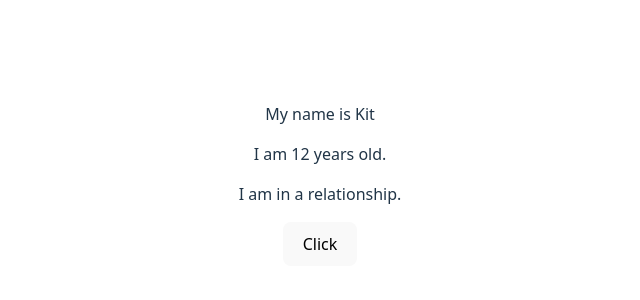
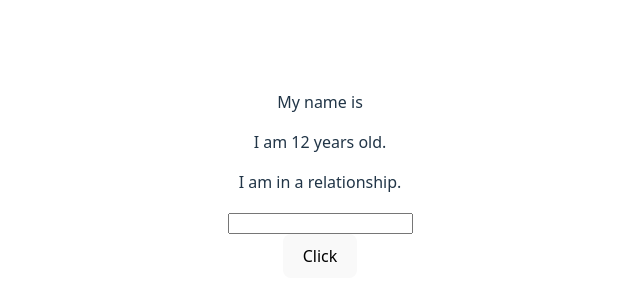
Before and after one commit to Uni-T17/React-Basic, a React (Vite) app in the folder 01-react-basic/: page / in a window 1280 px wide. Shown: the part 224-524 px from the top of the page, without its empty margins (320-960 px from the left). Built offline with nearby package versions, Linux system fonts and the light colour scheme.

Commit message:
Learn set state with object

```diff
--- a/01-react-basic/src/App.jsx
+++ b/01-react-basic/src/App.jsx
@@ -3,13 +3,29 @@ import "./App.css";
 import TapButton from "./components/TapButton";
 
 function App() {
-  const [user, setUser] = useState({ name: "Kit", age: 12, isSingle: false });
+  const [user, setUser] = useState({
+    name: "",
+    age: 12,
+    isSingle: false,
+  });
   return (
     <>
       <div>
         <p>My name is {user.name}</p>
         <p>I am {user.age} years old.</p>
         {user.isSingle ? <p>I am a Single.</p> : <p>I am in a relationship.</p>}
+
+        <form>
+          <label htmlFor="myName"></label>
+          <input
+            type="text"
+            id="myName"
+            value={user.name}
+            onChange={(e) =>
+              setUser((prev) => ({ ...prev, name: e.target.value }))
+            }
+          />
+        </form>
 
         <TapButton
           buttonName={"Click"}
```
